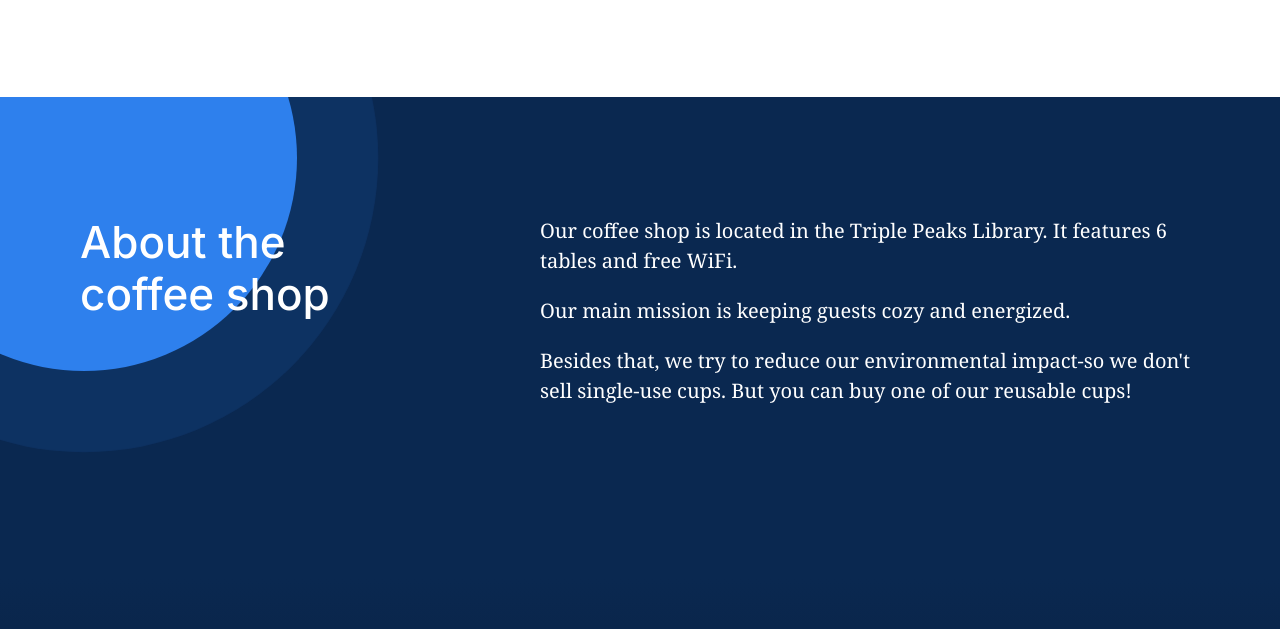
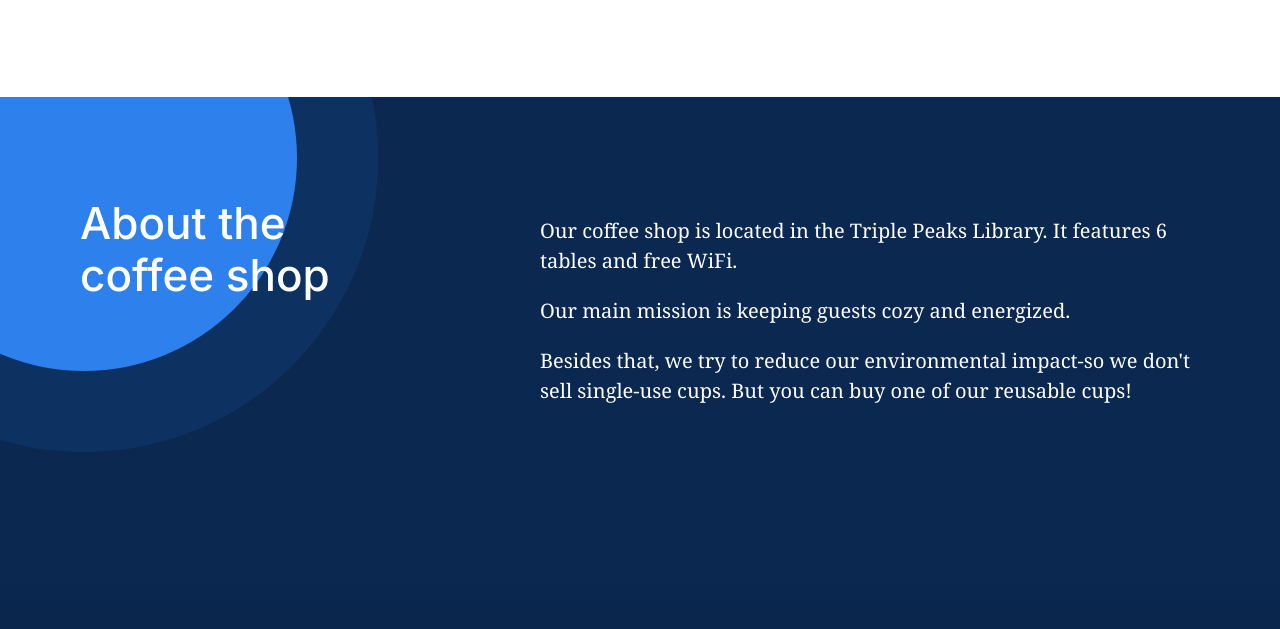
Before and after one commit to jruizzd/se_project_coffeeshop, a plain HTML site: page index.html in a window 1280 px wide. Shown: the part 3565-4194 px from the top of the page. Drawn offline with Linux system fonts and the light colour scheme.

Commit message:
update blocks

```diff
--- a/blocks/about.css
+++ b/blocks/about.css
@@ -3,7 +3,6 @@
   display: flex;
   justify-content: space-between;
   color: #fff;
-  padding: 119px 80px 173px;
   position: relative;
   overflow: hidden;
 }
@@ -17,6 +16,7 @@
   z-index: 1;
   margin: 0;
   max-width: 251px;
+  padding: 100px 80px;
 }
 
 .about__content {
@@ -27,6 +27,7 @@
   font-weight: normal;
   font-size: 20px;
   line-height: 30px;
+  padding: 119px 80px 173px;
 }
 
 .about__paragraph {
```
